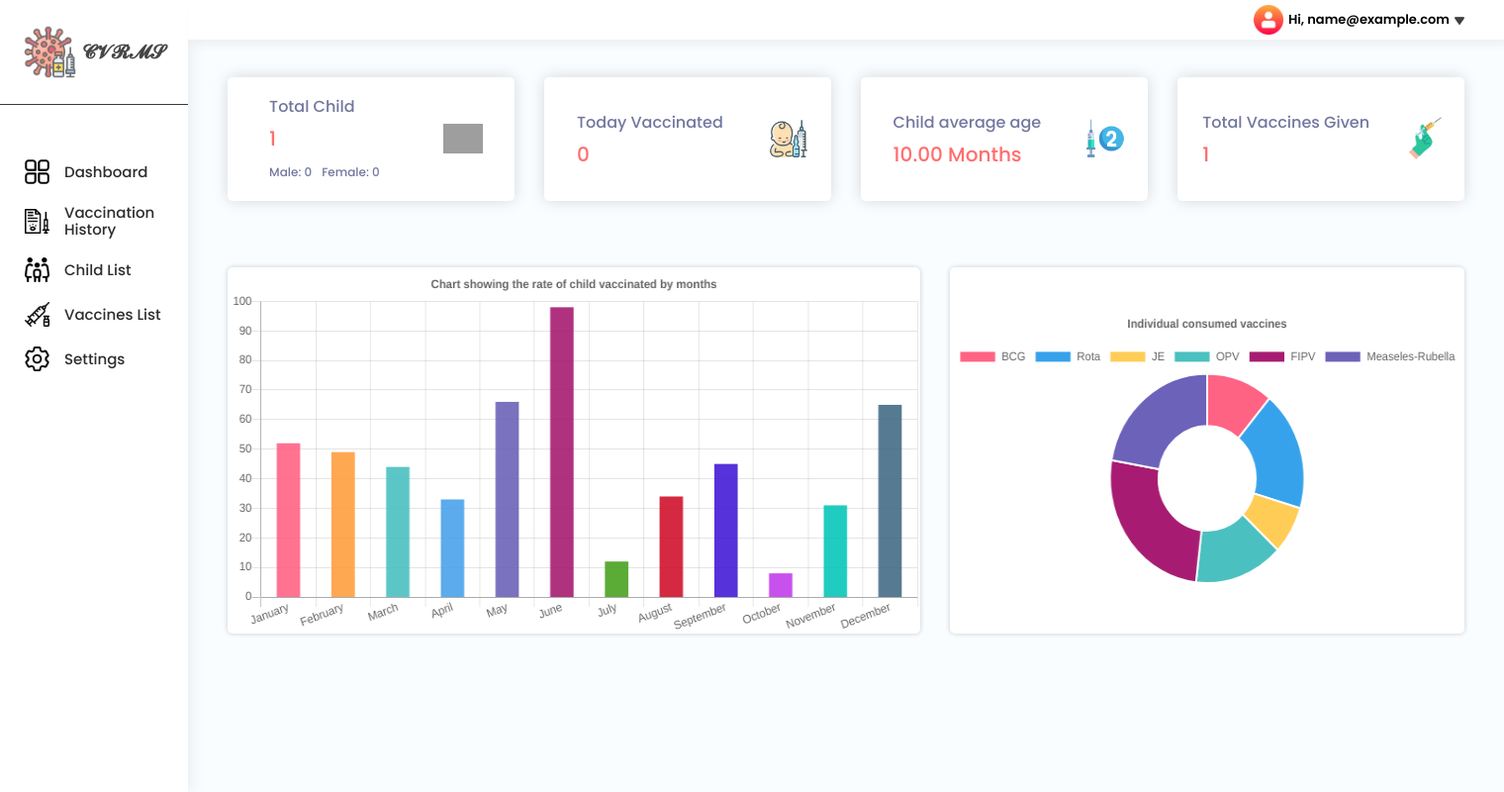
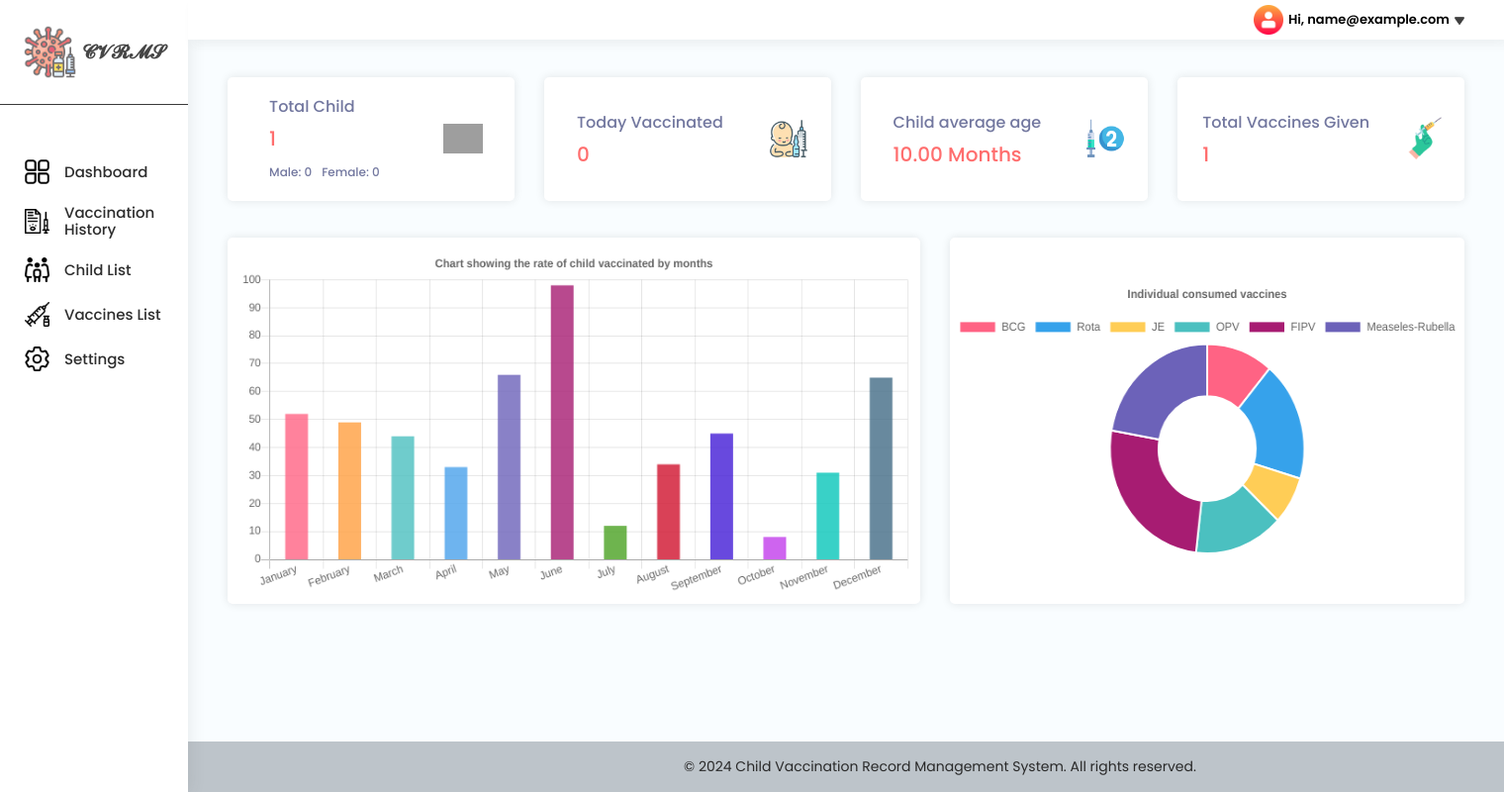
Before and after one commit to MeSabin/Child-Vaccination-System, a PHP site: page /Child-Vaccination-System/HtmlFiles/graphs.php in a window 1520 px wide. Shown: the whole page at 99% size. Run offline with PHP 8.4, Linux system fonts and the light colour scheme; the visitor is signed in with stand-in values (Sample User, id 1); tables that the repository leaves empty or names only in its code hold one stand-in row (values such as "Sample post"); data that the repository does not hold is empty; grey boxes are pictures that could not be loaded.

Commit message:
footer added

```diff
--- a/HtmlFiles/Dashboard.php
+++ b/HtmlFiles/Dashboard.php
@@ -68,6 +68,9 @@ if(!isset($_SESSION['back'])){
              <img src="../images/logout.png" alt="Image not found"><p class="logout">Logout</p>
             </div>
            </div>
+            <footer>
+              <p>&copy; <?php echo date("Y"); ?> Child Vaccination Record Management System. All rights reserved.</p>
+            </footer>
         <script src="../JavaScript/logoutJs.js"></script>
         <script src="../JavaScript/profileModal.js"></script>
       </body>
--- a/Styles/Graphs.css
+++ b/Styles/Graphs.css
@@ -11,14 +11,15 @@
 .chart-container {
    display: flex;
    justify-content: space-between;
-   margin-top: 70px;
+   margin-top:40px;
  }
  #barChart {
    margin-left: 40px;
    width: 700px !important;
    background-color: white;
    border-radius: 5px;
-   box-shadow: 0 0 5px rgba(0,0,0,0.2);
+   box-shadow: 0 0 10px rgba(0,0,0,0.1);
+   padding: 10px;
   }
   #doughnutChart{
     margin-right: 40px;
@@ -28,7 +29,7 @@
     padding-bottom: 50px;
     background-color: white;
     border-radius: 5px;
-    box-shadow: 0 0 5px rgba(0,0,0,0.2);
+    box-shadow: 0 0 10px rgba(0,0,0,0.1);
  }
 
  .DashBoxes{
@@ -40,7 +41,7 @@
  }
  .First-box, .Second-box, .Third-box, .Fourth-box{
    background-color: rgb(255, 255, 255);
-   box-shadow: 0 0 15px rgba(0,0,0,0.15);
+   box-shadow: 0 0 10px rgba(0,0,0,0.1);
    border-radius: 5px;
    height: 125px;
    display: flex;
--- a/Styles/dash.css
+++ b/Styles/dash.css
@@ -24,6 +24,7 @@ body{
     position: fixed;
     left: 0;
     top: 0;
+    z-index: 1;
 }
 .logo{
     display: flex;
@@ -167,3 +168,18 @@ body{
     opacity: 1;
     margin-top: 6px;
 }
+
+footer {
+    background-color: #bdc4ca;
+    padding: 15px 0;
+    text-align: center;
+    position: fixed;
+    bottom: 0;
+    width: 100%;
+  }
+
+  footer p {
+    margin: 0;
+    font-size: 14px;
+    color: #292929;
+  }
```
Also changed, not shown: HtmlFiles/graphs.php (+12 -12 lines).
